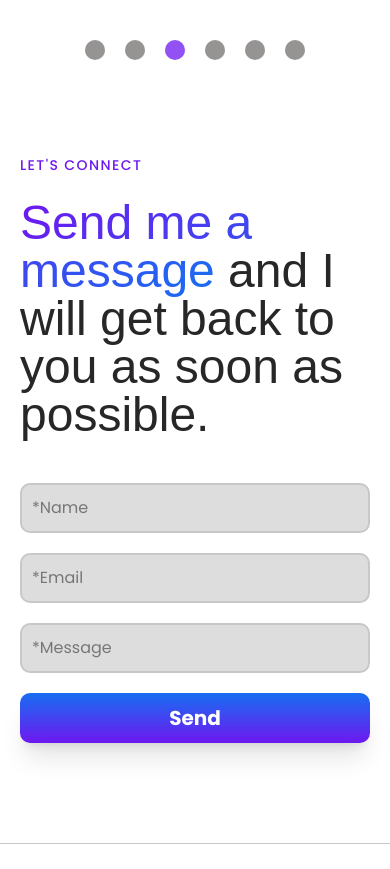
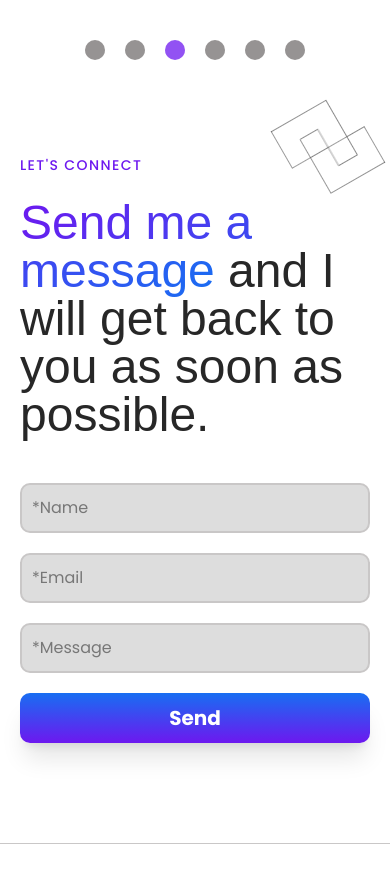
Before and after one commit to voncarcha/my-portfolio-2025, a Next.js app: page / in a window 390 px wide. Shown: the part 4773-5642 px from the top of the page. Built offline with nearby package versions, Linux system fonts and the light colour scheme; no server answers; a web font is replaced by a local one.

Commit message:
shape fixes

```diff
--- a/src/components/home/ContactSection/Background.tsx
+++ b/src/components/home/ContactSection/Background.tsx
@@ -19,7 +19,7 @@ const Background = () => {
         <Symbol2 />
       </motion.span>
       <motion.span
-        className="absolute left-[10%] top-[-100px] hidden lg:block"
+        className="absolute right-[20px] md:left-[10%] top-[-50px] md:top-auto md:bottom-[50px] md:right-auto"
         animate={{ rotate: -360 }}
         transition={{
           duration: 20,
```
